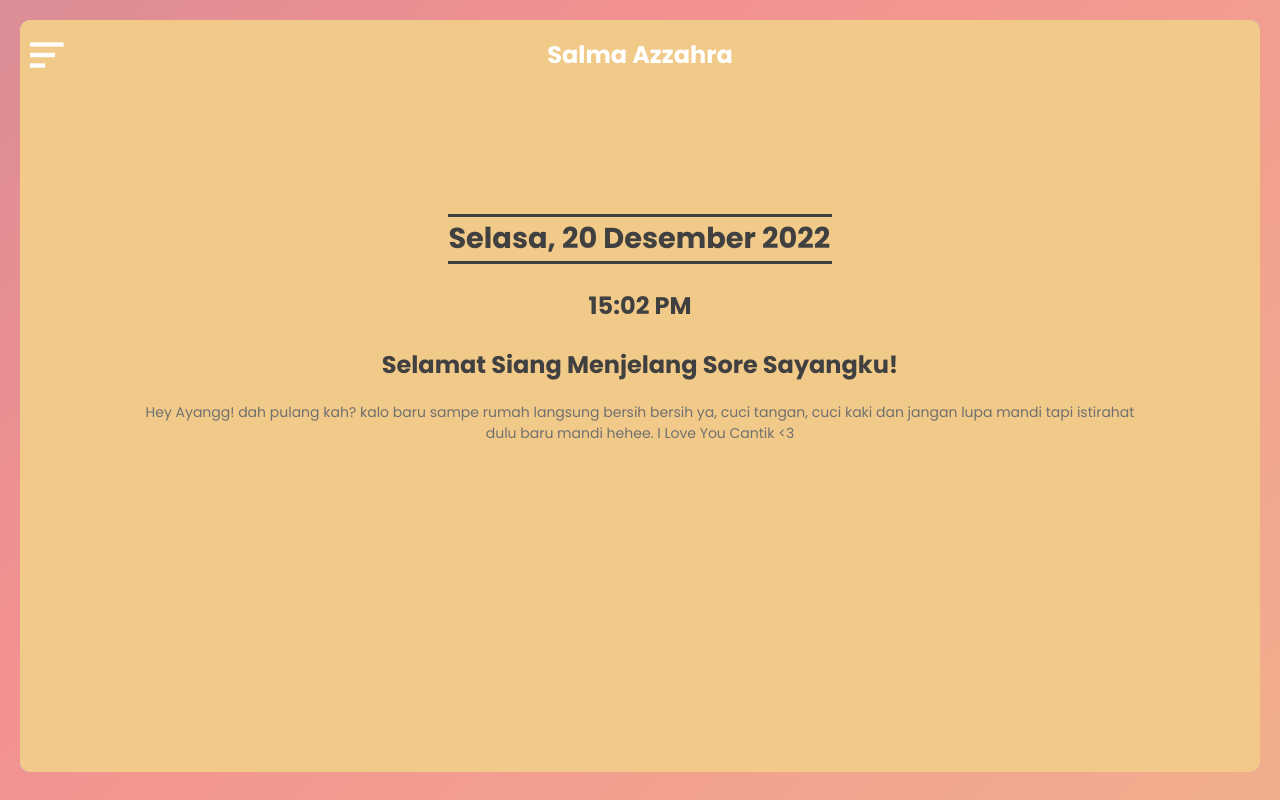
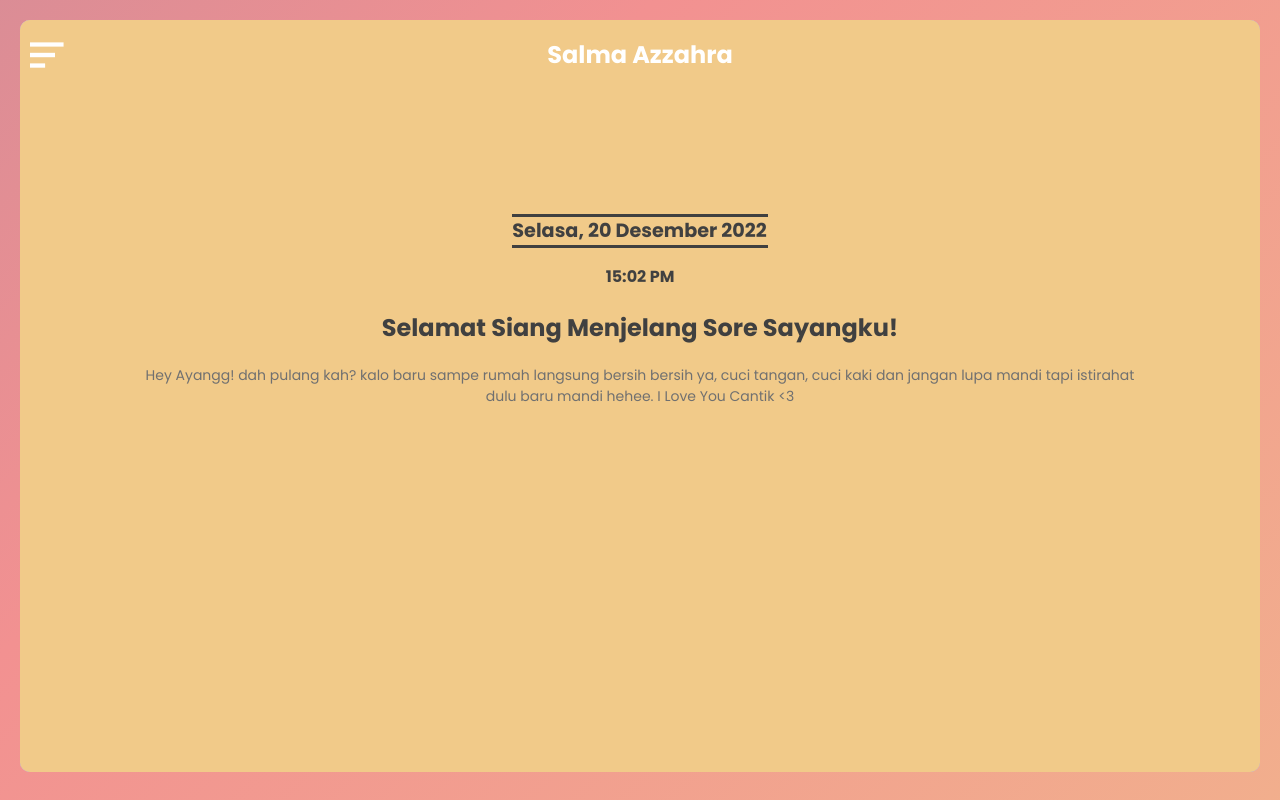
Before and after one commit to cooonx/daribadak, a plain HTML site: page index.html in a window 1280 px wide. Both pictures are taken after a click on the button "Coba Klik Ini". Drawn offline with nearby package versions, Linux system fonts and the light colour scheme.

Commit message:
Update index.html

```diff
--- a/index.html
+++ b/index.html
@@ -57,7 +57,7 @@
       </section>
       <section class="halaman4 dalemnya_halaman" onclick="PindahKeHalaman(3)">
         <h1 class="judul_halaman">Salma Azzahra</h1>
-        <h1 id="waktu"></h1>
+        <h4  id="waktu"></h4>
         <script type="text/javascript">
           document.write("<center>");
           var hari = new Date();
```
